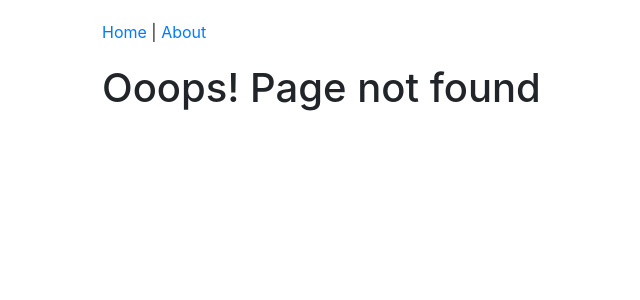
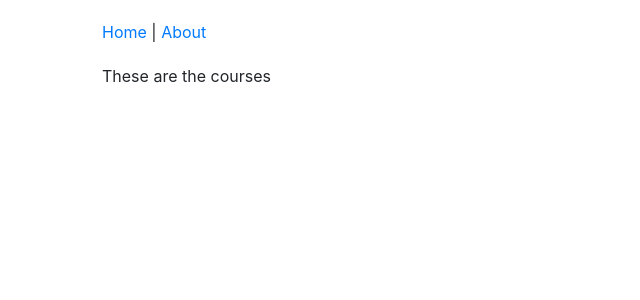
Before and after one commit to sherpal8/Webpack-Babel-React-Redux-Testing, a React app: page /courses in a window 1280 px wide. Before the commit this address had no page. Shown: the top 300 px of the page, without its empty margins (128-768 px from the left). Built offline with nearby package versions, Linux system fonts and the light colour scheme.

Commit message:
CoursesPage inside Route tag

```diff
--- a/src/components/App.js
+++ b/src/components/App.js
@@ -3,6 +3,7 @@ import { Route, Switch } from "react-router-dom";
 import HomePage from "./home/HomePage.jsx";
 import AboutPage from "./about/AboutPage.jsx";
 import Header from "./common/Header.jsx";
+import CoursesPage from "./courses/CoursesPage.jsx";
 import PageNotFound from "./PageNotFound.jsx";
 
 const App = () => (
@@ -11,6 +12,7 @@ const App = () => (
     <Switch>
       <Route exact path="/" component={HomePage} />
       <Route path="/about" component={AboutPage} />
+      <Route path="/courses" component={CoursesPage} />
       <Route component={PageNotFound} />
     </Switch>
   </div>
```
